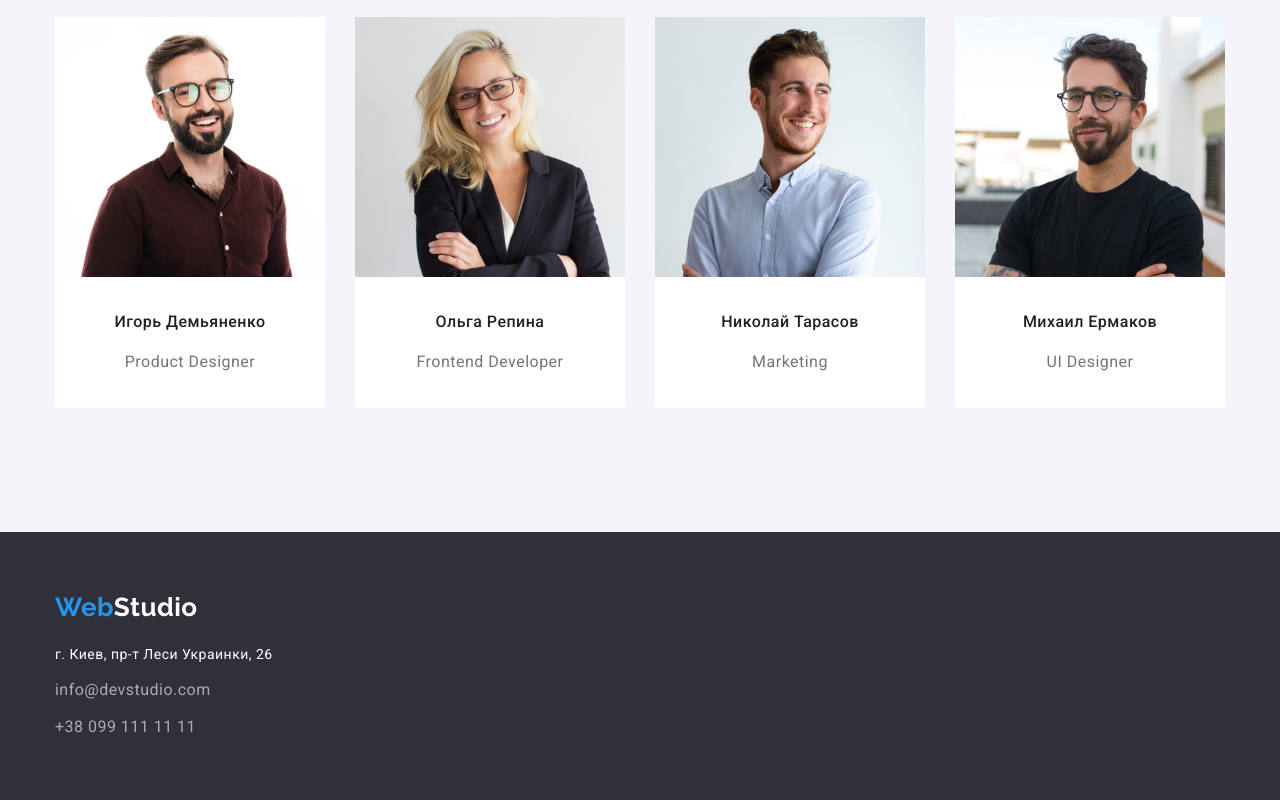
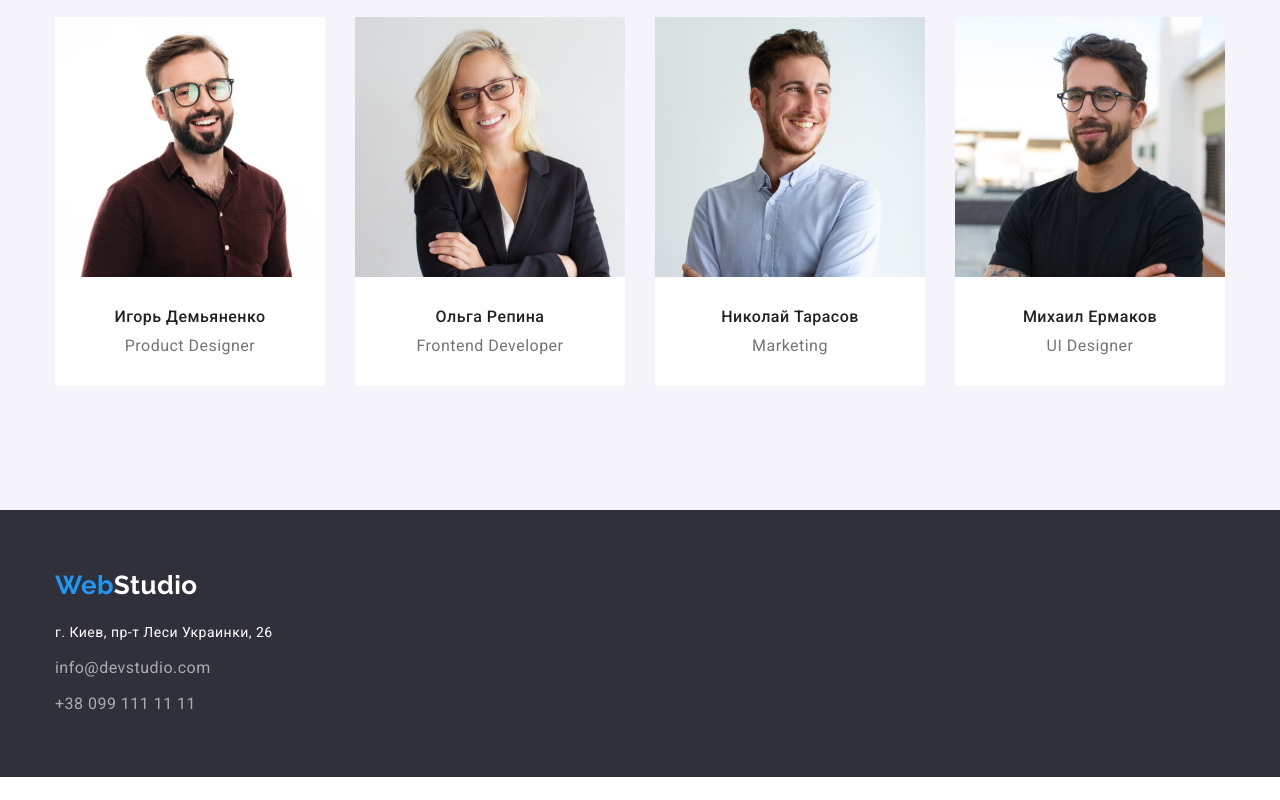
Before and after one commit to ols2022/goit-markup-hw-03, a plain HTML site: page index.html in a window 1280 px wide. Shown: the part 1621-2421 px from the top of the page. After the commit the page ends 2398 px from the top, so only its background shows below. Drawn offline with nearby package versions, Linux system fonts and the light colour scheme.

Commit message:
1607-commit-after-mentor's-notes

```diff
--- a/css/styles.css
+++ b/css/styles.css
@@ -322,7 +322,7 @@ img {
     /* color: var(--p-text-color); */
     /* font-weight: 400; */
     font-size: 16px;
-    line-height: 1.9;
+    line-height: 1.19;
     text-align: center;
 }
 
@@ -332,7 +332,7 @@ img {
     text-align: center;
     font-weight: 500;
     font-size: 16px;
-    line-height: 1.9;
+    line-height: 1.19;
 }
 
 .team-list-card {
@@ -437,12 +437,10 @@ img {
 /* footer */
 
 .footer {
-    background-color: var(--footer-bg-color);
-}
-
-.footer-container {
     padding-top: 60px;
     padding-bottom: 60px;
+
+    background-color: var(--footer-bg-color);
 }
 
 .logo-footer {
--- a/index.html
+++ b/index.html
@@ -115,7 +115,7 @@
     </main>
     <!-- Footer -->
     <footer class="footer">
-        <div class="container footer-container">
+        <div class="container">
             <a class="logo-footer" href="./index.html"><span class="left">Web</span><span class="right">Studio</span></a>
             <address>
                 <a class="address" href="https://goo.gl/maps/v81cNEJhAymiVyWF6" target="_blank" rel="noreferrer noopener">г.
```
